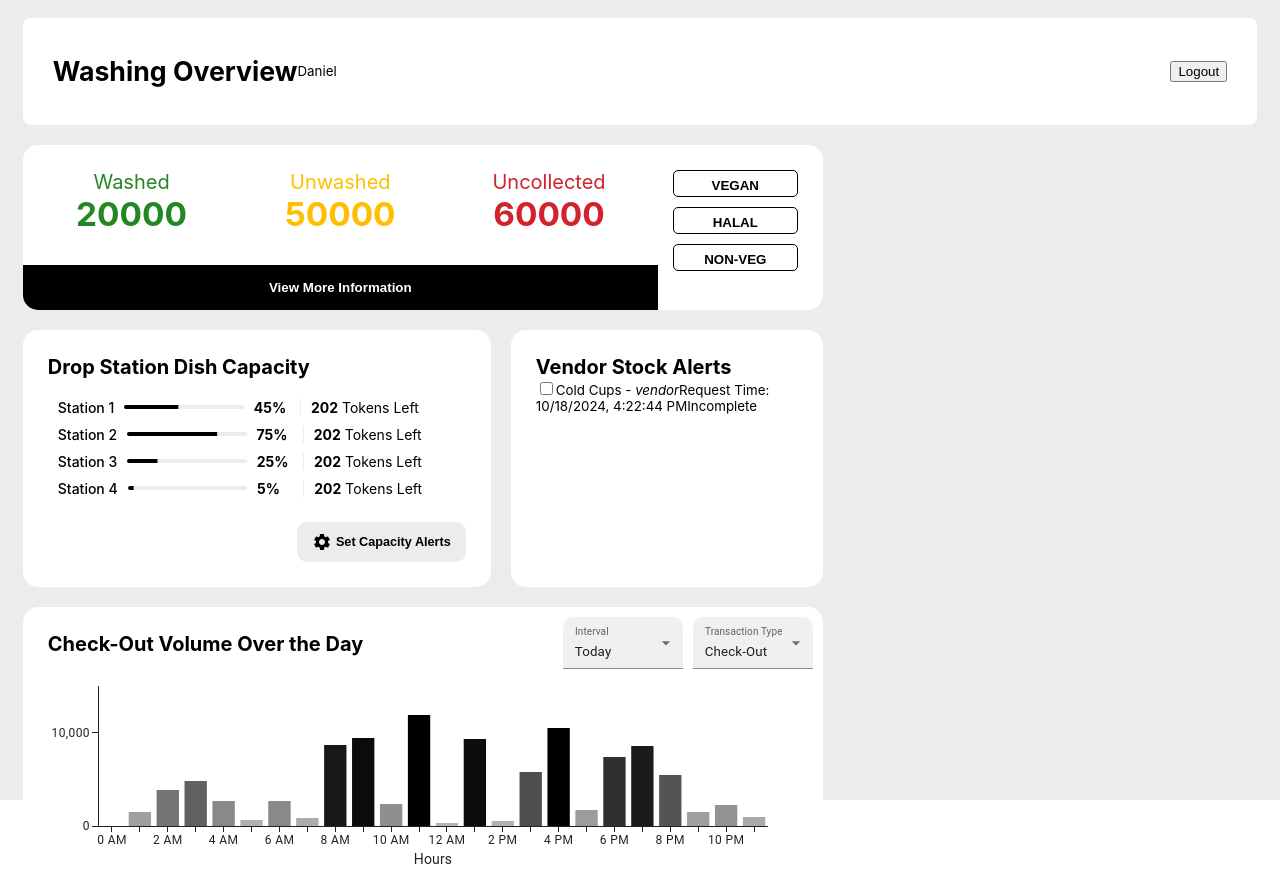
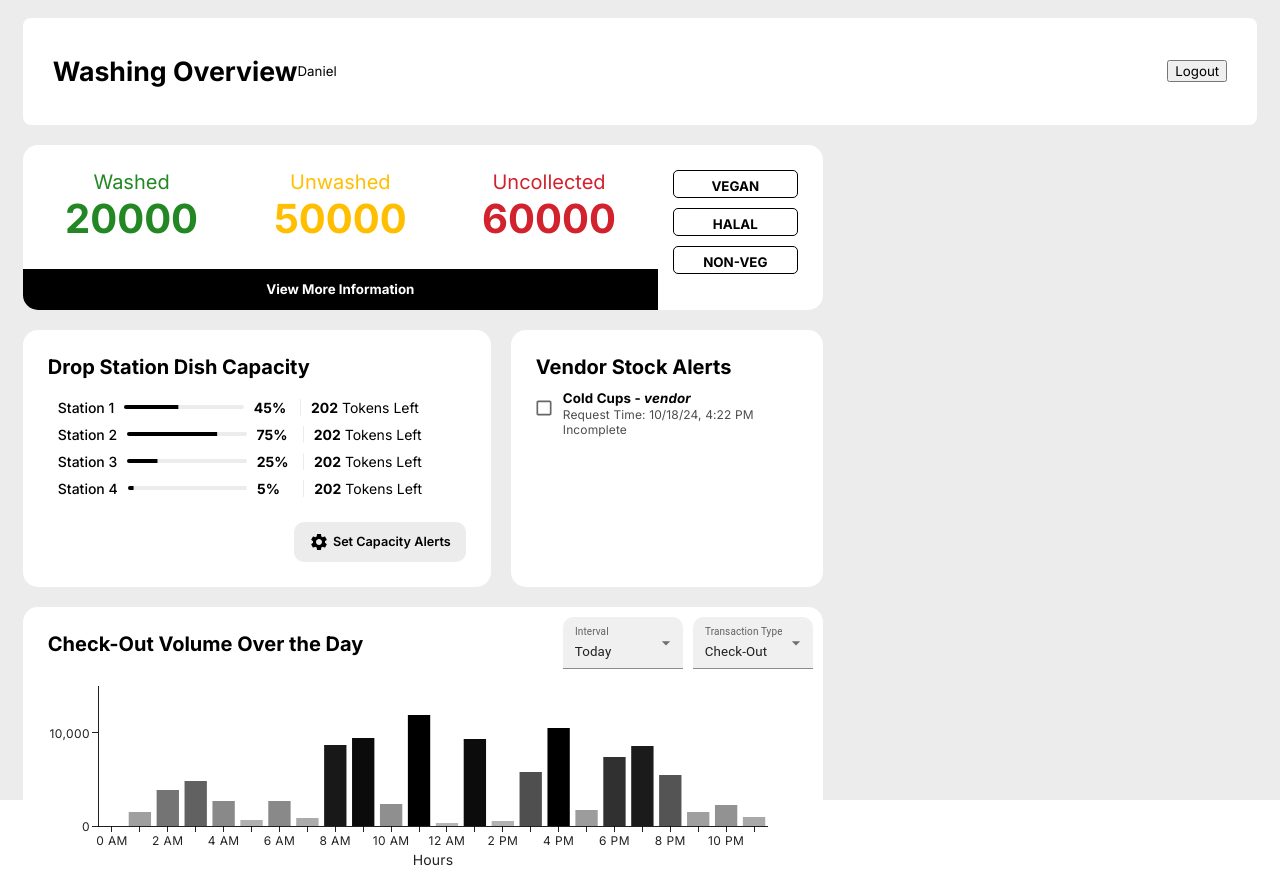
Before and after one commit to sookiemonster/Fitch-Codeathon, a React (Create React App) app in the folder web-client/: page / in a window 1280 px wide. Built offline with nearby package versions, Linux system fonts and the light colour scheme.

Commit message:
Add form function to alerts & styling. Update fonts.

```diff
--- a/web-client/src/StockAlerter/StockAlerter.tsx
+++ b/web-client/src/StockAlerter/StockAlerter.tsx
@@ -1,6 +1,9 @@
 import React, { useState } from "react";
 import { State } from "../StateHandler";
 import { User, Place } from "../DBHandler/interfaces";
+import FormGroup from '@mui/material/FormGroup';
+import FormControlLabel from '@mui/material/FormControlLabel';
+import Checkbox from '@mui/material/Checkbox';
 interface Alert {
     id:string,
     item_type:string,
@@ -30,19 +33,24 @@ function AlertView({state, dispatch, ...alert}:StockAlerterProps & Alert):JSX.El
     }
 
     return (
-        <div className="container">
-            <input onClick={() => update() } type="checkbox" defaultChecked={(alert.completer) != null} />
+        <FormControlLabel className="alert-container"
+            control={<Checkbox onClick={update} defaultChecked={(alert.completer) != null} color="success" />}
+            label= {
+                <div className="description">
                 <span className="title">{alert.item_type} - <i>{alert.location.real_name}</i></span>
                 <span className="request-details">
-                Request Time: { alert.alert_time.toLocaleString('en-US') }
+                    Request Time: { alert.alert_time.toLocaleString('en-US', { dateStyle: 'short', timeStyle: 'short' }) }
                 </span>
                 { (alert.completed_time) ?
                     <span className="completion-details">
-                    Completed By : {alert.completer?.name} at { alert.completed_time?.toLocaleString('en-US') }
+                        Completed by {alert.completer?.name} at { alert.completed_time?.toLocaleString('en-US', { dateStyle: 'short', timeStyle: 'short' }) }
                     </span>
-                : 'Incomplete'
+
+                    :
+                    <span className="completion-details">Incomplete </span>
                 }
                 </div>
+            } />
     )
 }
 
@@ -51,7 +59,9 @@ function StockAlerter({state, dispatch}: StockAlerterProps):JSX.Element {
         <div id="stock-alerts-container">
             <h2>Vendor Stock Alerts</h2>
              {(state?.alerts) ?
-             state.alerts.map(alert => <AlertView key={alert.id} state={state} dispatch={dispatch} {...alert}/>)
+             <FormGroup>
+             { state.alerts.map(alert => <AlertView key={alert.id} state={state} dispatch={dispatch} {...alert}/>) }
+             </FormGroup>
              : "Loading..."}
         </div>
     )
--- /dev/null
+++ b/web-client/src/styles/_alerts.scss
@@ -0,0 +1,28 @@
+#stock-alerts-container {
+    display: flex;
+    flex-direction: column;
+    gap: 10px;
+}
+
+.alert-container {
+
+    align-items: flex-start !important;
+
+    .description {
+        display: flex;
+        flex-direction: column;
+
+        .title {
+            font-weight: bold;
+            font-size: 1rem;
+        }
+
+        .request-details, .completion-details {
+            font-size: 0.9rem;
+            opacity: 0.7;
+            margin-top: -3px;
+        }
+
+    }
+
+}
--- a/web-client/src/styles/_summary.scss
+++ b/web-client/src/styles/_summary.scss
@@ -45,7 +45,7 @@
         font-size: 1.5rem;
     }
     .count {
-        font-size: 2.5rem;
+        font-size: 3rem;
         font-weight: bold;
     }
 }
--- a/web-client/src/styles/_variables.scss
+++ b/web-client/src/styles/_variables.scss
@@ -1,6 +1,8 @@
+@import url('https://fonts.googleapis.com/css2?family=Inter:ital,opsz,wght@0,14..32,100..900;1,14..32,100..900&display=swap');
 $gap: 20px;
 $padding: 0;
 $padding: calc(10px + 1vh) calc(10px + 1vw);
+$font: "Inter", sans-serif;
 
 :root {
     font-size: 10pt;
--- a/web-client/src/styles/style.css
+++ b/web-client/src/styles/style.css
@@ -1,3 +1,4 @@
+@import url("https://fonts.googleapis.com/css2?family=Inter:ital,opsz,wght@0,14..32,100..900;1,14..32,100..900&display=swap");
 :root {
   font-size: 10pt;
   --bg-color: #ececec;
@@ -53,7 +54,7 @@
   font-size: 1.5rem;
 }
 .stock-label .count {
-  font-size: 2.5rem;
+  font-size: 3rem;
   font-weight: bold;
 }
 
@@ -177,8 +178,32 @@
   margin: 0;
 }
 
+#stock-alerts-container {
+  display: flex;
+  flex-direction: column;
+  gap: 10px;
+}
+
+.alert-container {
+  align-items: flex-start !important;
+}
+.alert-container .description {
+  display: flex;
+  flex-direction: column;
+}
+.alert-container .description .title {
+  font-weight: bold;
+  font-size: 1rem;
+}
+.alert-container .description .request-details, .alert-container .description .completion-details {
+  font-size: 0.9rem;
+  opacity: 0.7;
+  margin-top: -3px;
+}
+
 * {
   box-sizing: border-box;
+  font-family: "Inter", sans-serif;
 }
 
 h2 {
--- a/web-client/src/styles/style.scss
+++ b/web-client/src/styles/style.scss
@@ -2,9 +2,11 @@
 @use "_variables" as * ;
 @use "_stations" as * ;
 @use "_chart" as * ;
+@use "_alerts" as * ;
 
 * {
     box-sizing: border-box;
+    font-family: $font;
 }
 
 h2 {
```
Also changed, not shown: 1 other file (tests, documents, lock files or other folders). Lines whose indentation alone changed are shown as unchanged.
